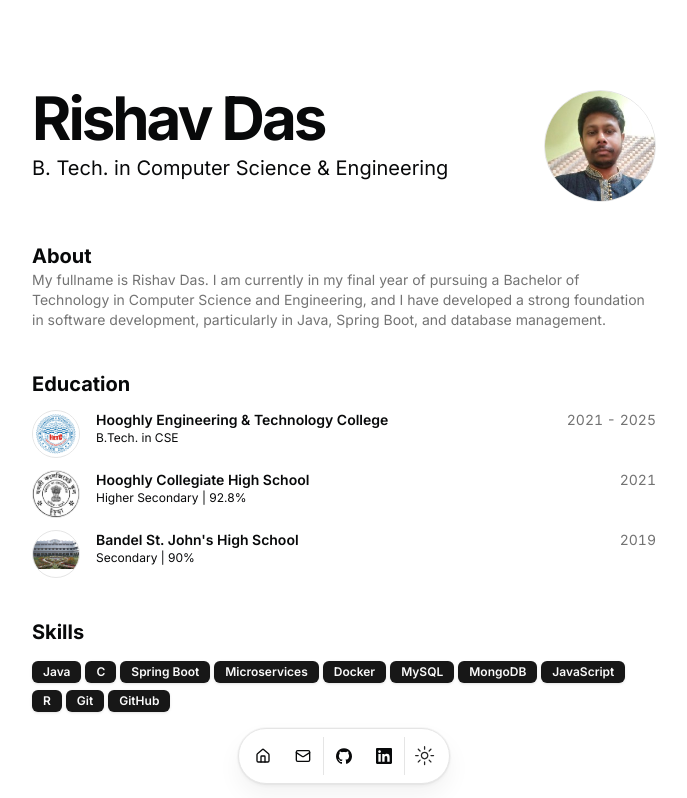
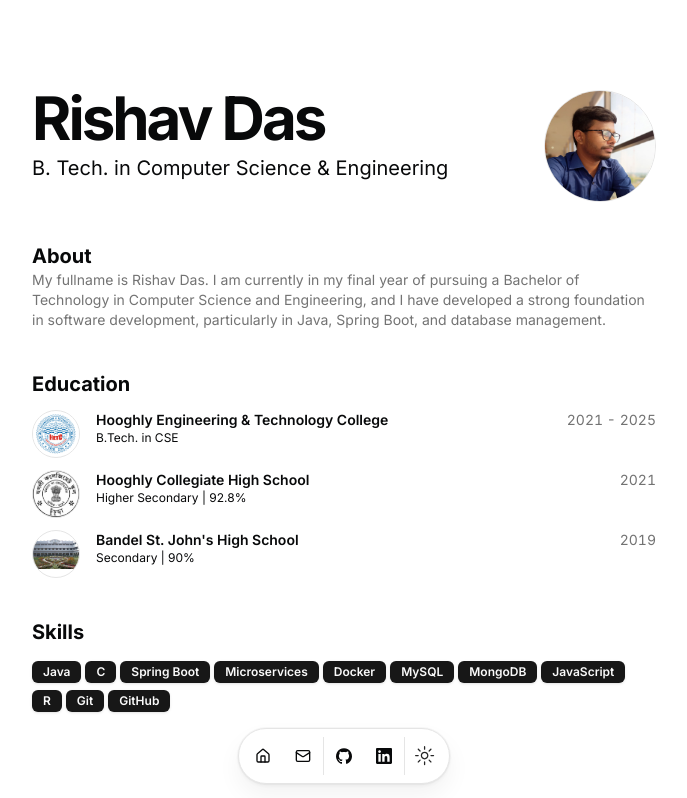
Before and after one commit to IamRishavDas/PortfoliSite, a Next.js app: page / in a window 1280 px wide. Shown: the top 798 px of the page, without its empty margins (296-983 px from the left). Built offline with nearby package versions, Linux system fonts and the light colour scheme.

Commit message:
changed the profile pic

```diff
--- a/src/data/resume.tsx
+++ b/src/data/resume.tsx
@@ -11,7 +11,7 @@ export const DATA = {
     "B. Tech. in Computer Science & Engineering",
   summary:
     "My fullname is Rishav Das. I am currently in my final year of pursuing a Bachelor of Technology in Computer Science and Engineering, and I have developed a strong foundation in software development, particularly in Java, Spring Boot, and database management.",
-  avatarUrl: "/rishav.jpg",
+  avatarUrl: "/me.jpg",
   skills: [
     "Java", "C", "Spring Boot", "Microservices", "Docker", "MySQL", "MongoDB", "JavaScript", "R", "Git", "GitHub"
   ],
```
Also changed, not shown: public/me.jpg, public/me1.jpg (added).
